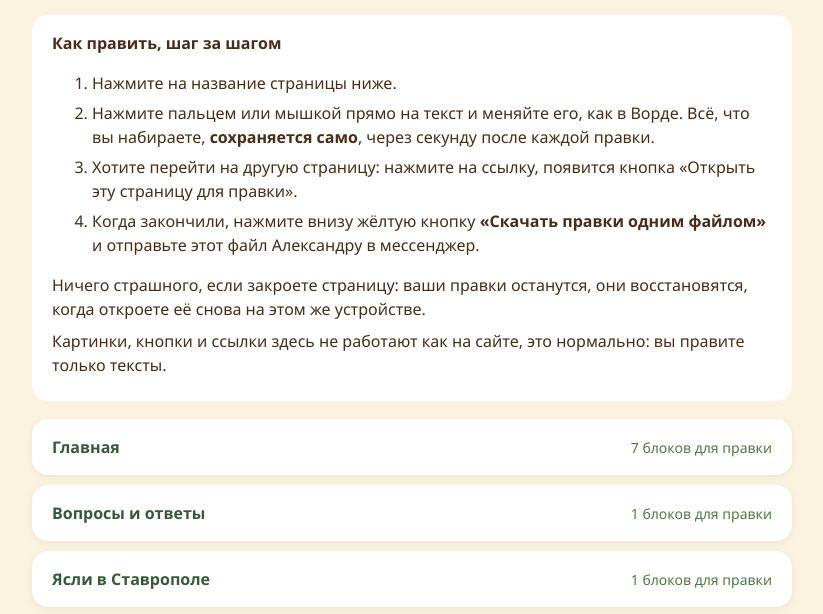
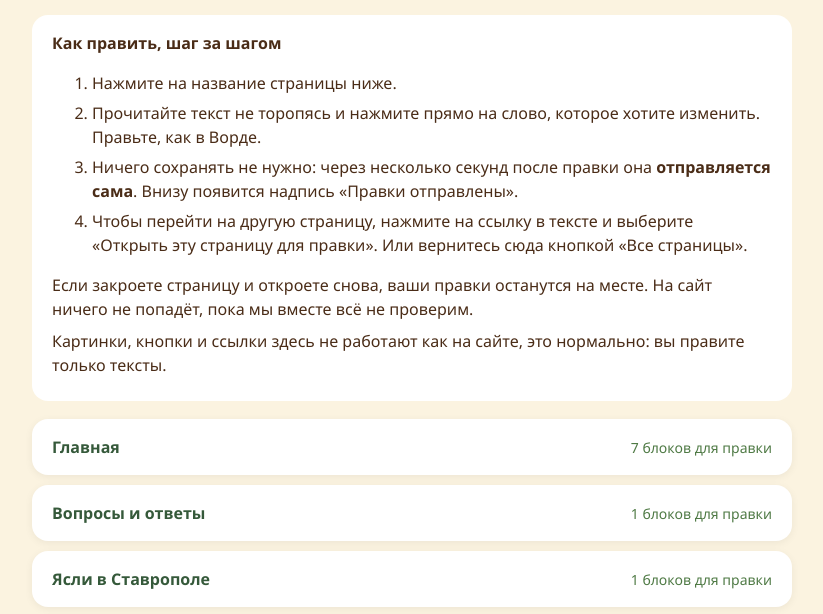
Before and after one commit to feoalex/tt-a807c7d898, a plain HTML site: page index.html in a window 1280 px wide. Shown: the part 136-750 px from the top of the page, without its empty margins (228-1051 px from the left). Drawn offline with Linux system fonts and the light colour scheme.

Commit message:
Инструкция: правки отправляются сами

```diff
--- a/index.html
+++ b/index.html
@@ -1,5 +1,5 @@
 <!doctype html><html lang="ru"><head><meta name="robots" content="noindex,nofollow"><meta charset="utf-8"><title>Страницы Топтыжки: редактор</title>
 <style>body{margin:0;background:#FBF3E0;color:#4A2C17;font:16px/1.5 Segoe UI,sans-serif}.w{max-width:760px;margin:0 auto;padding:36px 20px}h1{font:700 30px Georgia,serif;color:#35593A;margin:0 0 6px}p{margin:8px 0}.pg{display:flex;justify-content:space-between;gap:12px;align-items:center;background:#fff;border-radius:16px;padding:16px 20px;margin:10px 0;text-decoration:none;color:#35593A;box-shadow:0 2px 8px rgba(0,0,0,.06)}.pg:hover{background:#CDEAF5}.pg span{font-size:14px;color:#4F7A45}.how{background:#fff;border-radius:16px;padding:16px 20px;margin:18px 0}.how li{margin:6px 0}</style></head><body><div class="w">
 <h1>Страницы сада «Топтыжка»</h1><p>Версия сайта: ревизия 132. Здесь можно править тексты, как в Ворде, и сохранять каждый блок на компьютер.</p>
-<div class="how"><b>Как править, шаг за шагом</b><ol><li>Нажмите на название страницы ниже.</li><li>Нажмите пальцем или мышкой прямо на текст и меняйте его, как в Ворде. Всё, что вы набираете, <b>сохраняется само</b>, через секунду после каждой правки.</li><li>Хотите перейти на другую страницу: нажмите на ссылку, появится кнопка «Открыть эту страницу для правки».</li><li>Когда закончили, нажмите внизу жёлтую кнопку <b>«Скачать правки одним файлом»</b> и отправьте этот файл Александру в мессенджер.</li></ol><p>Ничего страшного, если закроете страницу: ваши правки останутся, они восстановятся, когда откроете её снова на этом же устройстве.</p><p>Картинки, кнопки и ссылки здесь не работают как на сайте, это нормально: вы правите только тексты.</p></div>
+<div class="how"><b>Как править, шаг за шагом</b><ol><li>Нажмите на название страницы ниже.</li><li>Прочитайте текст не торопясь и нажмите прямо на слово, которое хотите изменить. Правьте, как в Ворде.</li><li>Ничего сохранять не нужно: через несколько секунд после правки она <b>отправляется сама</b>. Внизу появится надпись «Правки отправлены».</li><li>Чтобы перейти на другую страницу, нажмите на ссылку в тексте и выберите «Открыть эту страницу для правки». Или вернитесь сюда кнопкой «Все страницы».</li></ol><p>Если закроете страницу и откроете снова, ваши правки останутся на месте. На сайт ничего не попадёт, пока мы вместе всё не проверим.</p><p>Картинки, кнопки и ссылки здесь не работают как на сайте, это нормально: вы правите только тексты.</p></div>
 <a class="pg" href="glavnaya.html"><b>Главная</b><span>7 блоков для правки</span></a><a class="pg" href="voprosy.html"><b>Вопросы и ответы</b><span>1 блоков для правки</span></a><a class="pg" href="yasli-stavropol.html"><b>Ясли в Ставрополе</b><span>1 блоков для правки</span></a><a class="pg" href="podgotovka-k-shkole.html"><b>Подготовка к школе</b><span>1 блоков для правки</span></a><a class="pg" href="sad-v-subbotu.html"><b>Сад в субботу</b><span>1 блоков для правки</span></a><a class="pg" href="tseny.html"><b>Цены</b><span>1 блоков для правки</span></a><a class="pg" href="politika.html"><b>Политика конфиденциальности</b><span>1 блоков для правки</span></a><a class="pg" href="soglasie.html"><b>Согласие на обработку данных</b><span>1 блоков для правки</span></a></div></body></html>
```
